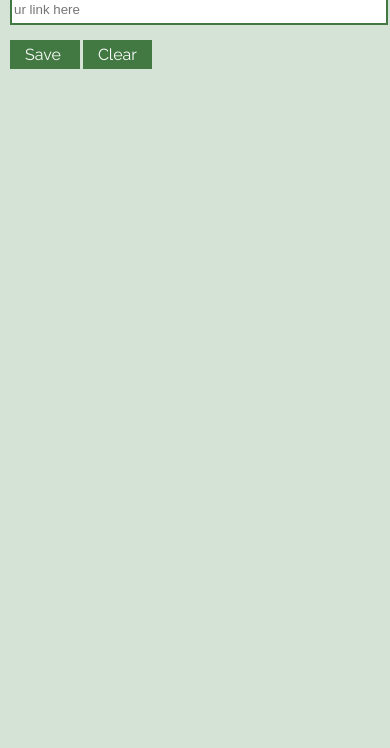
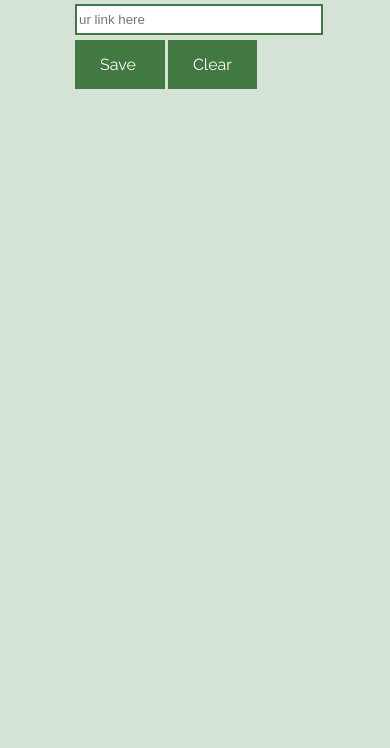
Before and after one commit to juliancq/Linksaver, a browser extension: page index.html in a window 390 px wide. Shown: the part 96-844 px from the top of the page. Drawn offline with Linux system fonts and the light colour scheme.

Commit message:
responsive details

```diff
--- a/style.css
+++ b/style.css
@@ -1,11 +1,14 @@
 body{
-			margin: 0;
-			padding: 10px;
+
+			padding: 20px;
 			/* background-color: black;
 			color: white; */
 			font-family: 'Raleway', Arial;
 			background-color: #d5e3d6;
 			min-width: 240px;
+			margin:  auto;
+			width:  60%;
+
 		}
 
 		.btn{
@@ -67,3 +70,13 @@ body{
 			border-color: #b9d9b9;
 			background-color: #b9d9b9;
 		}
+
+		@media (max-width: 450px) {
+
+ 	 		.btn{
+
+ 	 			padding: 15px 25px 15px 25px;
+
+ 	 		}
+
+  		}
```
